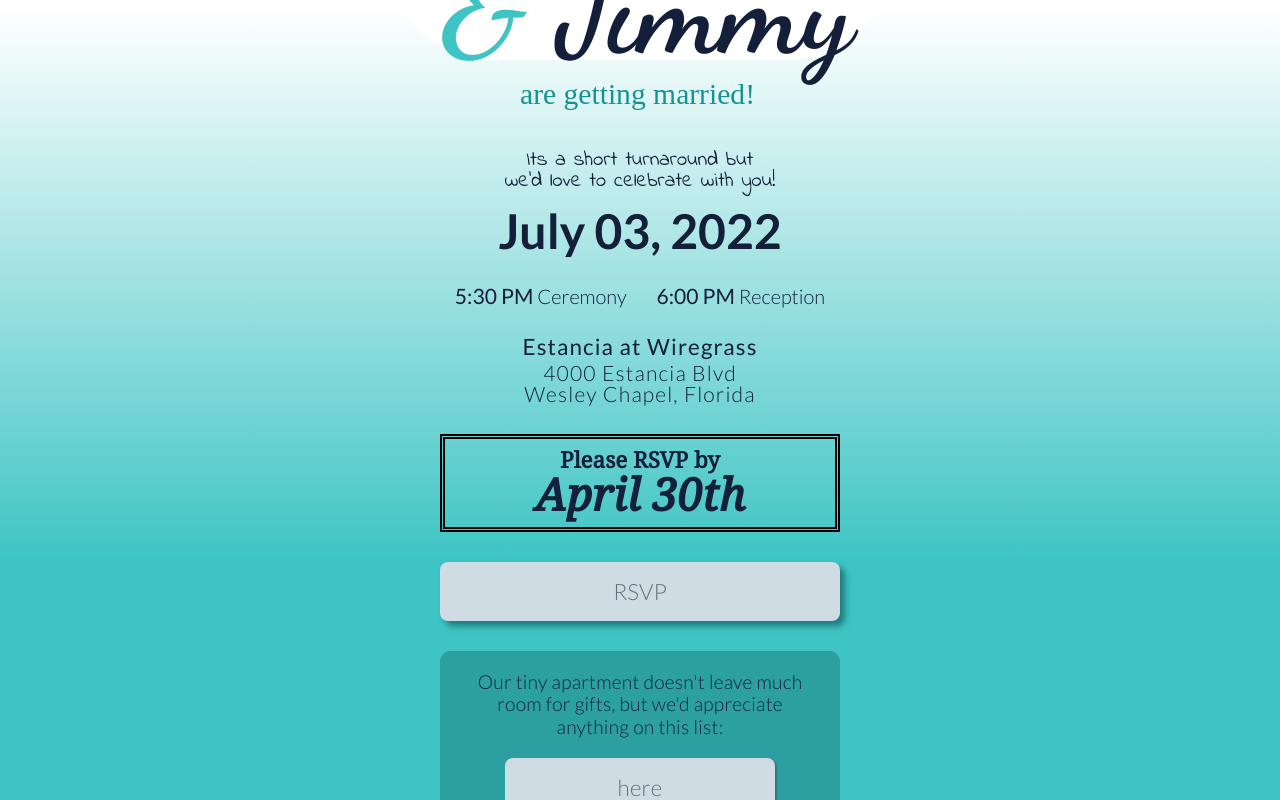
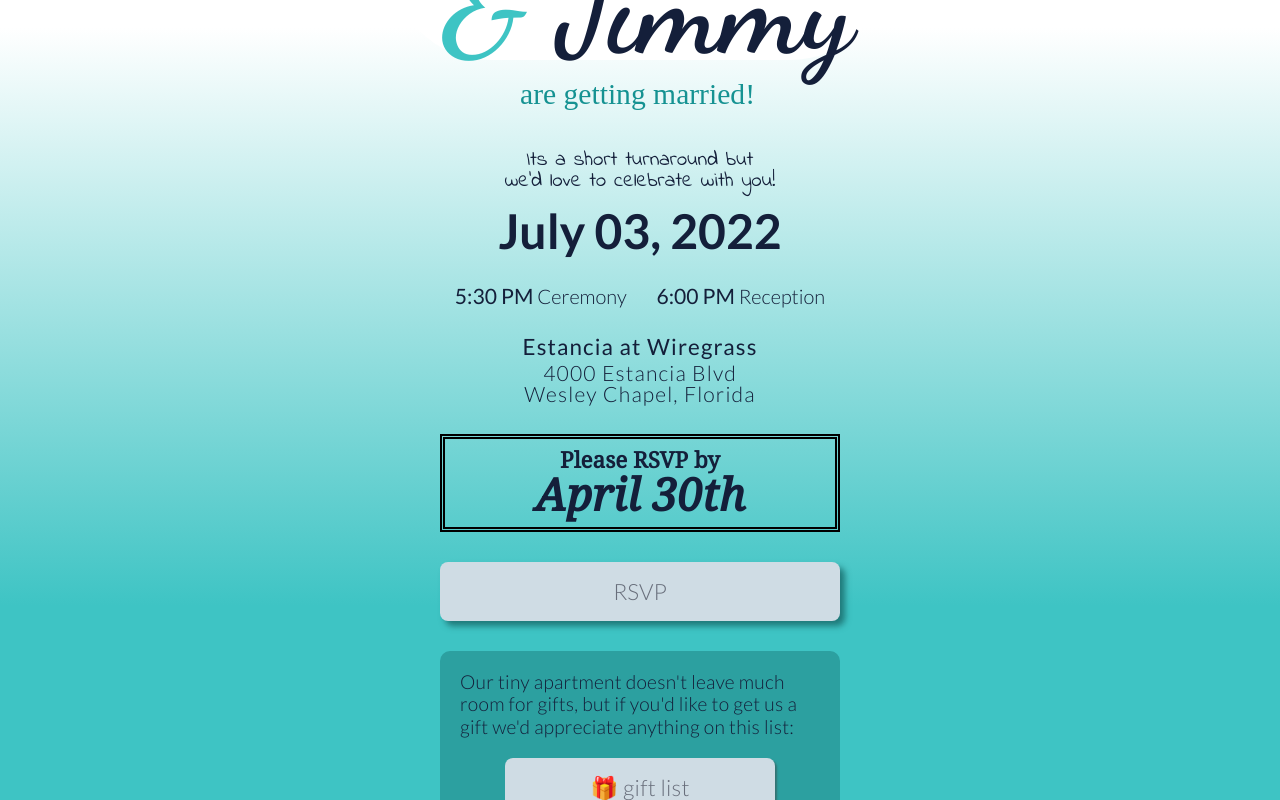
Before and after one commit to rgdonovan/wedding-survey, a React (Create React App) app: page / in a window 1280 px wide. Both pictures are taken after a click on the button "Gift Registry". Shown: the part 410-1210 px from the top of the page. Built offline with nearby package versions, Linux system fonts and the light colour scheme; a web font is replaced by a local one.

Commit message:
updated gift registry again

```diff
--- a/src/App.js
+++ b/src/App.js
@@ -24,8 +24,10 @@ function App() {
           <a target="_blank" rel="noreferrer" href="https://forms.gle/K7k3D13DiYFzpGiT6">RSVP</a>
           {showGifts ? (
             <div className="gift-info">
-              <p>Our tiny apartment doesn't leave much room for gifts, but we'd appreciate anything on this list: <a target="_blank" href="https://www.giftster.com/gift/public/8bs8s/">here</a></p>
-              <p>We'd also happily accept &#128184; as we save towards a new home! <a target="_blank" rel="noreferrer" href="https://venmo.com/code?user_id=2243801024299008025&created=1649459328.441108&printed=1">here</a></p>
+              <p>Our tiny apartment doesn't leave much room for gifts, but if you'd like to get us a gift we'd appreciate anything on this list: <a target="_blank" href="https://www.giftster.com/gift/public/8bs8s/"> &#127873; gift list</a></p>
+              <p>Mostsly, we'd like to dedicate our registry towards a home for our future family. If you'd like, you can contribute below. And if not, your presence on our big day is enough &#10084;
+                <a target="_blank" rel="noreferrer" href="https://venmo.com/code?user_id=2243801024299008025&created=1649459328.441108&printed=1">here</a>
+              </p>
             </div>
           ) : (
             <button onClick={() => setShowGifts(!showGifts)}>Gift Registry</button>
--- a/src/index.scss
+++ b/src/index.scss
@@ -322,6 +322,7 @@ html {
     letter-spacing: 0.25px;
     font-size: 1.2rem;
     line-height: 1.4rem;
+    text-align: left;
 
     a {
       border: none;
```
